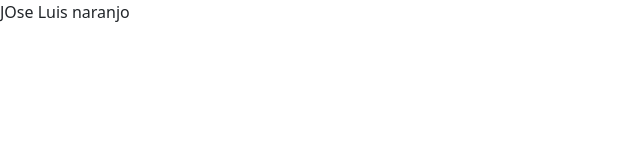
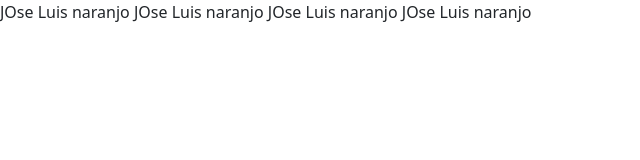
Before and after one commit to jlrosales/cosanostra, a plain HTML site: page index.html in a window 1280 px wide. Shown: the whole page, without its empty margins (0-640 px from the left). Drawn offline with nearby package versions, Linux system fonts and the light colour scheme.

Commit message:
Update index.html

```diff
--- a/index.html
+++ b/index.html
@@ -11,5 +11,8 @@
 </head>
 <body>
    JOse Luis naranjo
+     JOse Luis naranjo
+     JOse Luis naranjo
+     JOse Luis naranjo
 </body>
 </html>
```
